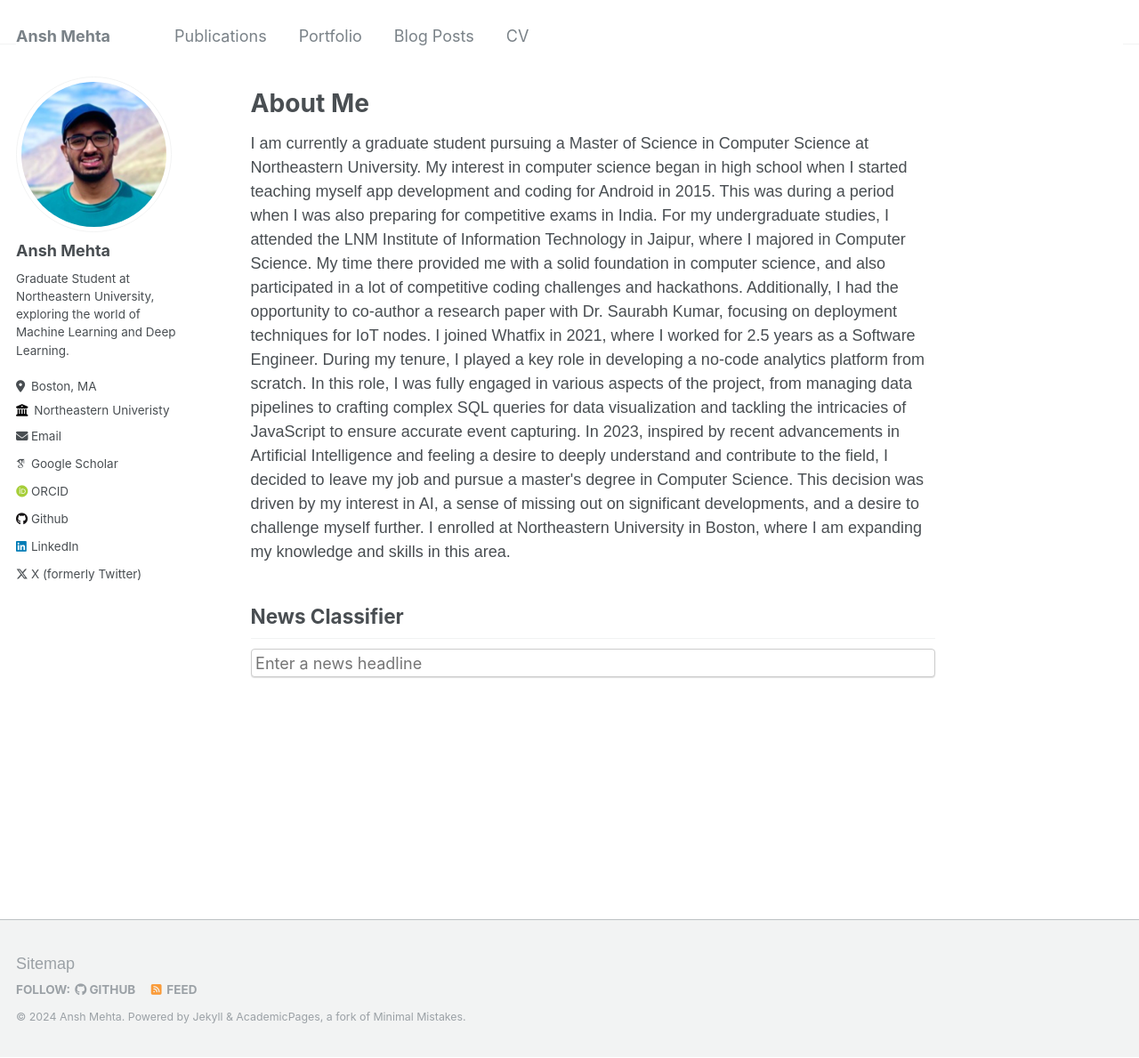
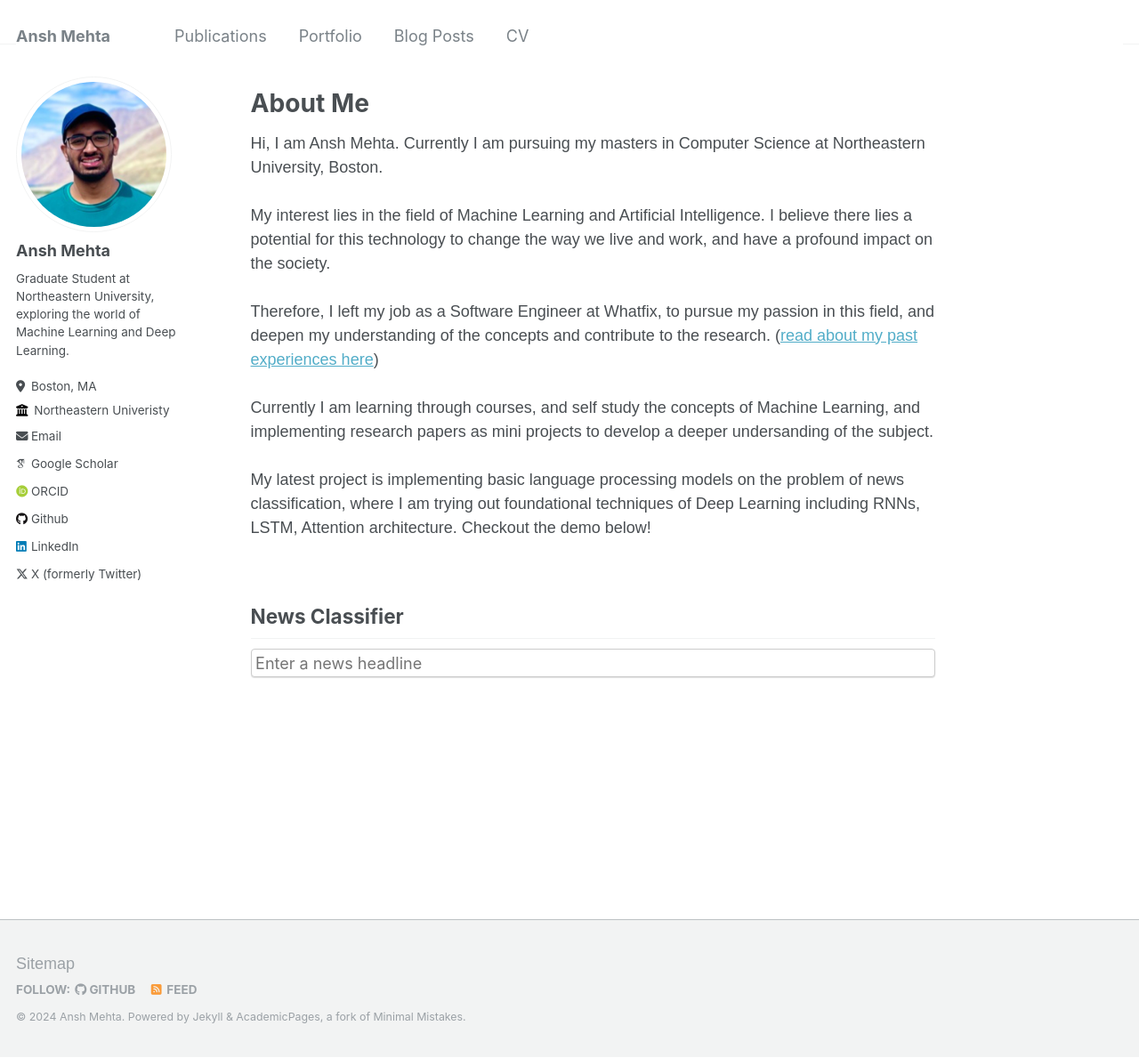
Before and after one commit to anshmehtamm/anshmehtamm.github.io, a Jekyll site: the page built from _pages/about.html, in a window 1280 px wide and 1189 px high. Shown: the whole window at 89% size. Built offline with Jekyll 4.4.1, drawn with Linux system fonts in a browser that asks for light colours; some web fonts are replaced.

Commit message:
updated about me

```diff
--- a/_pages/about.html
+++ b/_pages/about.html
@@ -34,16 +34,14 @@ redirect_from:
 <body>
 <div>
     <h1>About Me</h1>
-    <p>I am currently a graduate student pursuing a Master of Science in Computer Science at Northeastern University.
+    <p>Hi, I am Ansh Mehta. Currently I am pursuing my masters in Computer Science at Northeastern University, Boston. <br><br>
 
-        My interest in computer science began in high school when I started teaching myself app development and coding for Android in 2015. This was during a period when I was also preparing for competitive exams in India.
+        My interest lies in the field of Machine Learning and Artificial Intelligence.  I believe there lies a potential for this technology to change the way we live and work, and have a profound impact on the society. <br><br>
+        Therefore, I left my job as a Software Engineer at Whatfix, to pursue my passion in this field, and deepen my understanding of the concepts and contribute to the research. (<a href"">read about my past experiences here</a>) <br><br>
+        Currently I am learning through courses, and self study the concepts of Machine Learning, and implementing research papers as mini projects to develop a deeper undersanding of the subject.<br><br>
 
-        For my undergraduate studies, I attended the LNM Institute of Information Technology in Jaipur, where I majored in Computer Science. My time there provided me with a solid foundation in computer science, and also participated in a lot of competitive coding challenges and hackathons. Additionally, I had the opportunity to co-author a research paper with Dr. Saurabh Kumar, focusing on deployment techniques for IoT nodes.
-
-        I joined Whatfix in 2021, where I worked for 2.5 years as a Software Engineer. During my tenure, I played a key role in developing a no-code analytics platform from scratch. In this role, I was fully engaged in various aspects of the project, from managing data pipelines to crafting complex SQL queries for data visualization and tackling the intricacies of JavaScript to ensure accurate event capturing.
-
-        In 2023, inspired by recent advancements in Artificial Intelligence and feeling a desire to deeply understand and contribute to the field, I decided to leave my job and pursue a master's degree in Computer Science. This decision was driven by my interest in AI, a sense of missing out on significant developments, and a desire to challenge myself further. I enrolled at Northeastern University in Boston, where I am expanding my knowledge and skills in this area.
-        </div>
+        My latest project is implementing basic language processing models on the problem of news classification, where I am trying out foundational techniques of Deep Learning including RNNs, LSTM, Attention architecture. Checkout the demo below! <br><br>
+    </div>
 <div>
     <h2>News Classifier</h2>
     <input type="text" id="news-input" placeholder="Enter a news headline" autocomplete="off">
```
